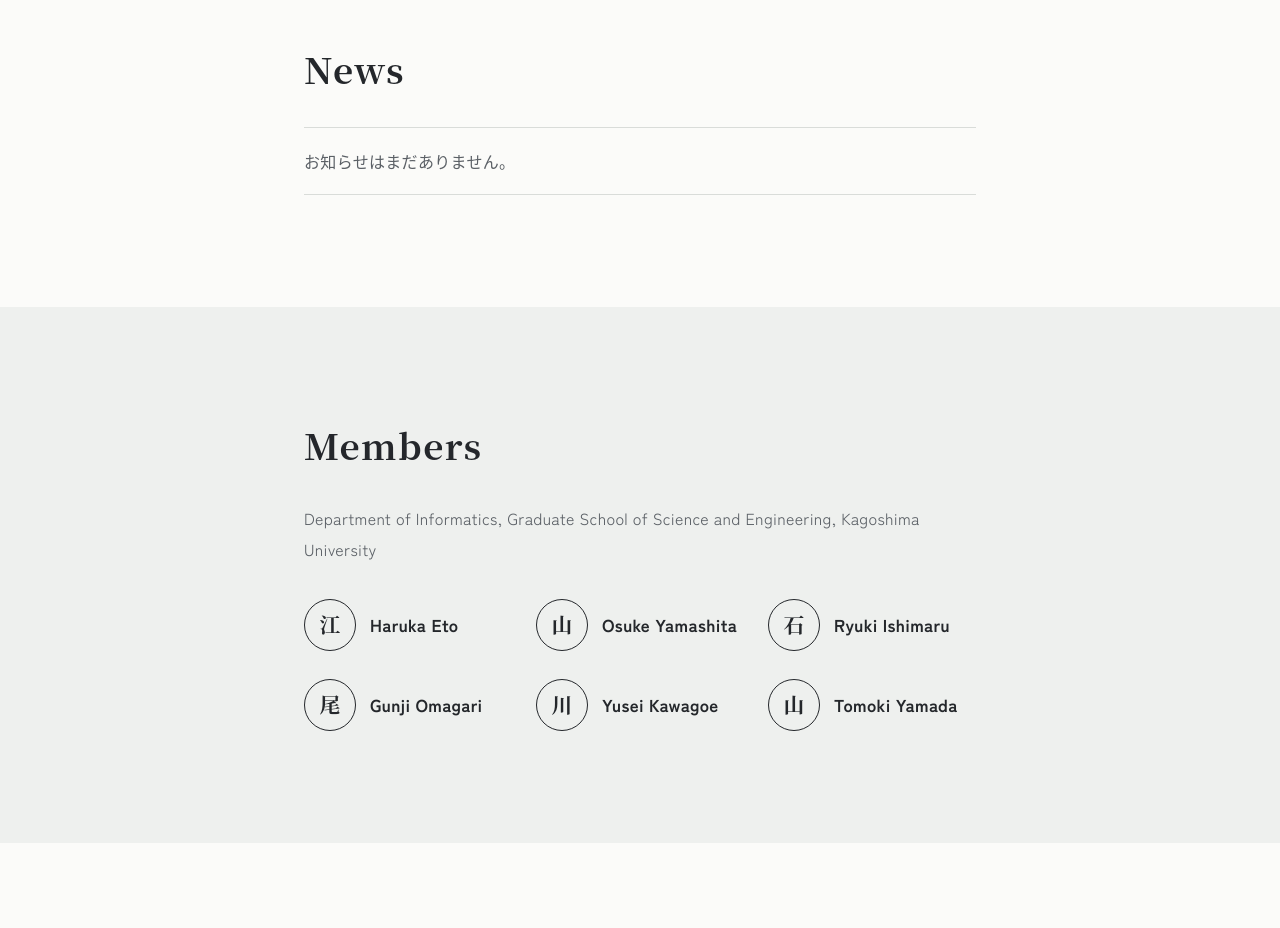
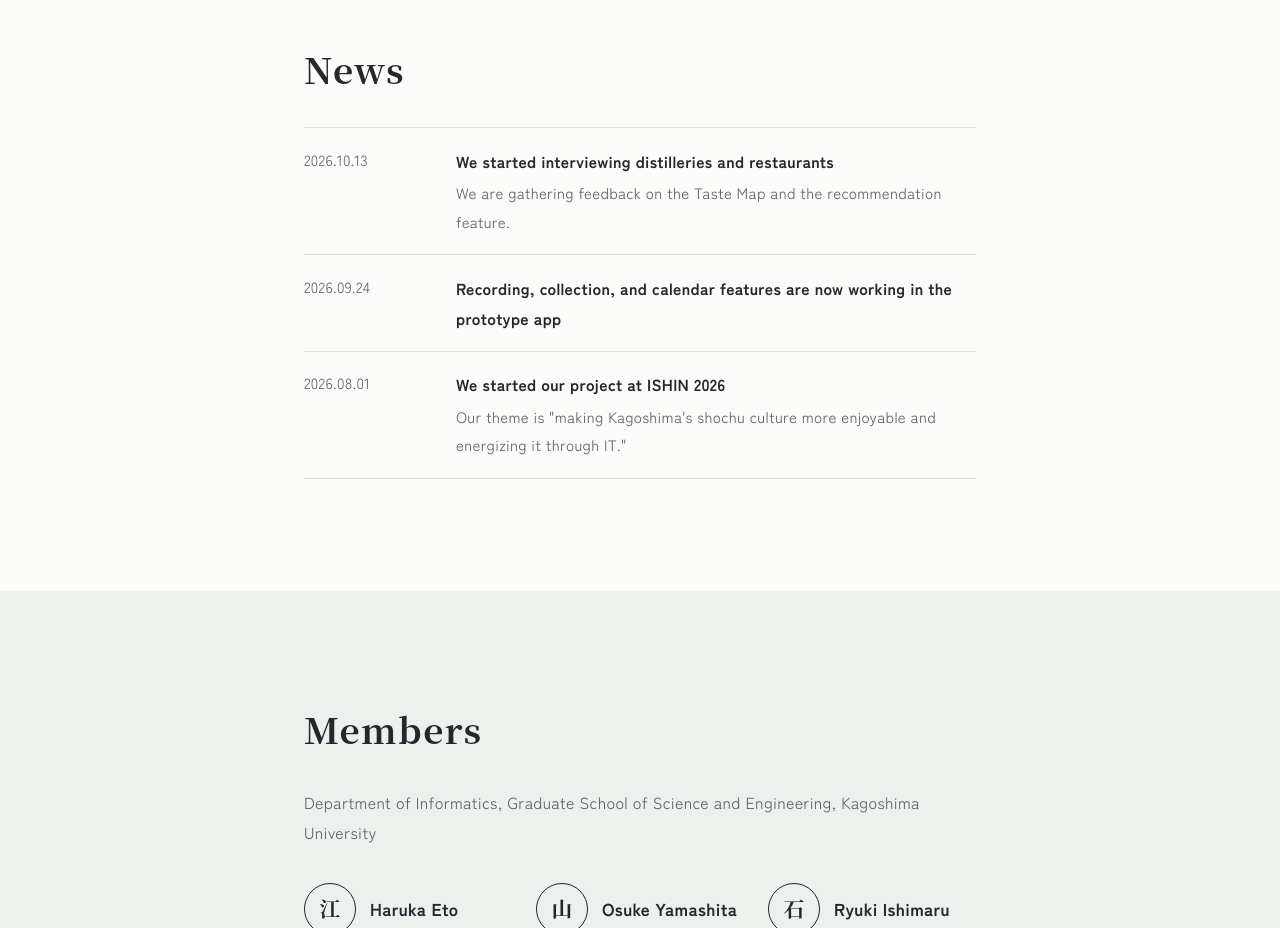
Before and after one commit to ShigeDora/nondadon-website, a plain HTML site: page en/index.html in a window 1280 px wide. Shown: the part 10500-11428 px from the top of the page. Drawn offline with Linux system fonts and the light colour scheme; a web font is replaced by a local one.

Commit message:
feat: 英語版のお知らせ表示と main.js の言語切替に対応
- js/news.en.js を追加（js/news.js の3件を英訳。同じ形式）
- main.js：<html lang> が en のとき、メニューの aria-label と
  「お知らせはまだありません」の文言を英語に切り替える
  （日本語版の動作は変更なし）
- en/index.html で news.en.js を読み込む

Co-Authored-By: Claude Opus 5.5 <noreply@anthropic.com>

```diff
--- a/en/index.html
+++ b/en/index.html
@@ -314,6 +314,7 @@
   </div>
 </footer>
 
+<script src="../js/news.en.js"></script>
 <script src="../js/main.js"></script>
 <script src="../js/ship-scene.js"></script>
 </body>
--- a/js/main.js
+++ b/js/main.js
@@ -1,4 +1,10 @@
 (function () {
+  // ページの言語（<html lang="...">）に合わせて文言を切り替える
+  var isEn = document.documentElement.lang === "en";
+  var T = isEn
+    ? { open: "Open menu", close: "Close menu", empty: "No news yet." }
+    : { open: "メニューを開く", close: "メニューを閉じる", empty: "お知らせはまだありません。" };
+
   // メニュー（スマホ）
   var toggle = document.querySelector(".nav-toggle");
   var nav = document.getElementById("site-nav");
@@ -6,13 +12,13 @@
     toggle.addEventListener("click", function () {
       var open = nav.classList.toggle("is-open");
       toggle.setAttribute("aria-expanded", open ? "true" : "false");
-      toggle.setAttribute("aria-label", open ? "メニューを閉じる" : "メニューを開く");
+      toggle.setAttribute("aria-label", open ? T.close : T.open);
     });
     nav.addEventListener("click", function (e) {
       if (e.target.tagName === "A" && nav.classList.contains("is-open")) {
         nav.classList.remove("is-open");
         toggle.setAttribute("aria-expanded", "false");
-        toggle.setAttribute("aria-label", "メニューを開く");
+        toggle.setAttribute("aria-label", T.open);
       }
     });
   }
@@ -24,7 +30,7 @@
       return a.date < b.date ? 1 : -1;
     });
     if (!items.length) {
-      list.innerHTML = '<li class="news-empty">お知らせはまだありません。</li>';
+      list.innerHTML = '<li class="news-empty">' + T.empty + '</li>';
     } else {
       list.innerHTML = "";
       items.forEach(function (n) {
--- /dev/null
+++ b/js/news.en.js
@@ -0,0 +1,21 @@
+/* =========================================================
+   お知らせ（英語版）
+   js/news.js と同じ形式です。日本語版にお知らせを追加したら、
+   こちらにも英訳を追加してください。
+   ========================================================= */
+window.NEWS = [
+  {
+    date: "2026-10-13",
+    title: "We started interviewing distilleries and restaurants",
+    body: "We are gathering feedback on the Taste Map and the recommendation feature."
+  },
+  {
+    date: "2026-09-24",
+    title: "Recording, collection, and calendar features are now working in the prototype app"
+  },
+  {
+    date: "2026-08-01",
+    title: "We started our project at ISHIN 2026",
+    body: "Our theme is \"making Kagoshima's shochu culture more enjoyable and energizing it through IT.\""
+  }
+];
```
